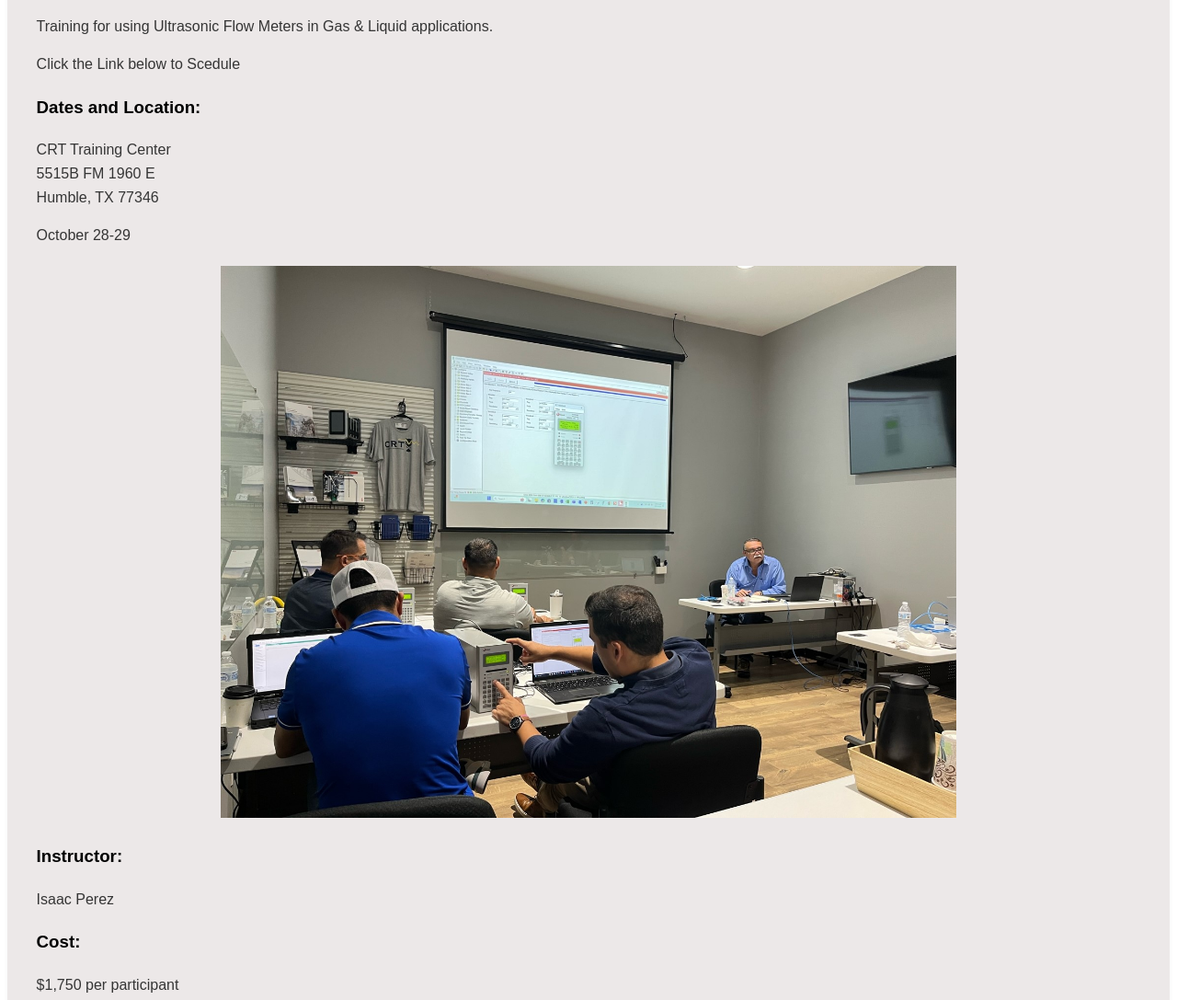
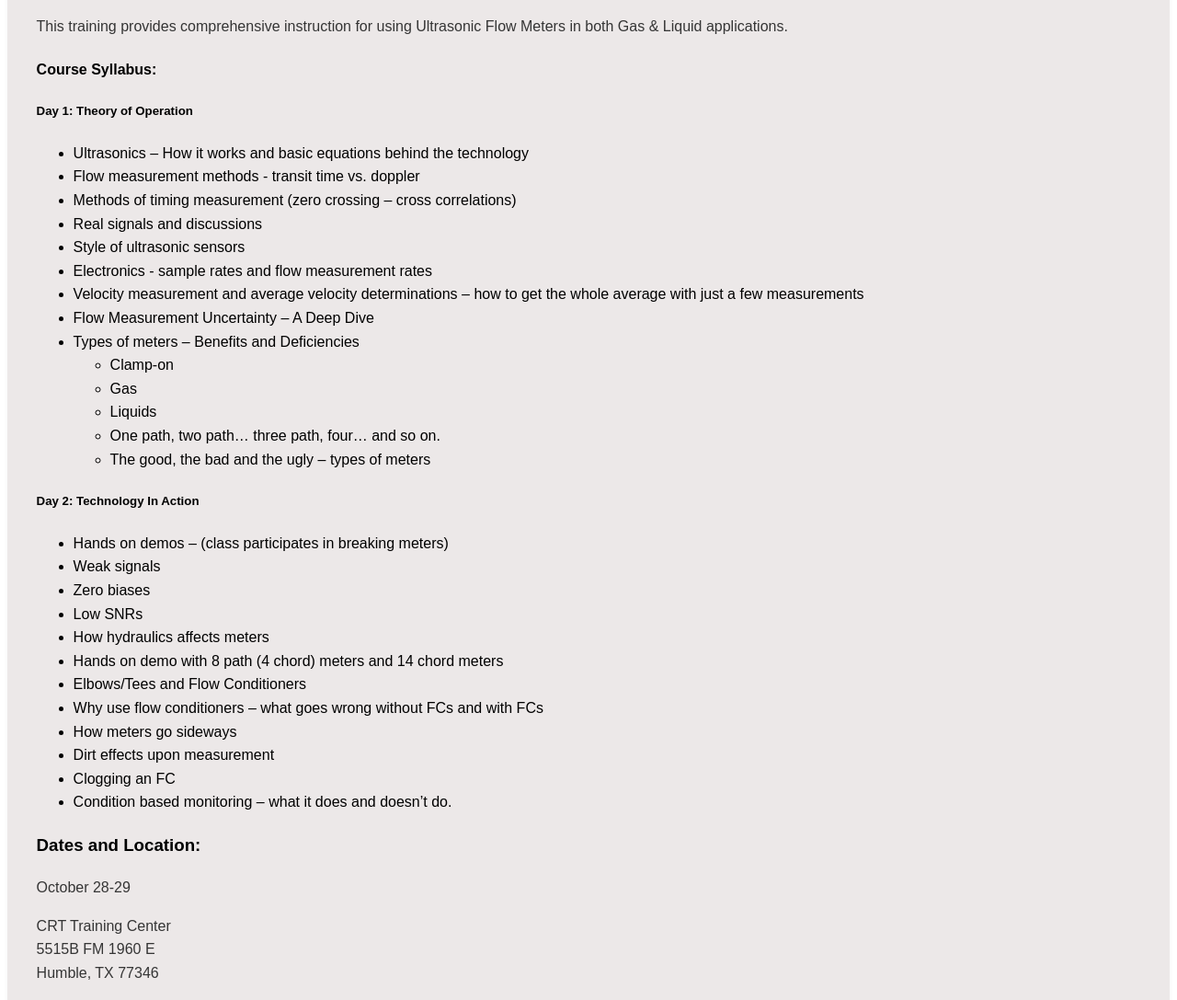
Before and after one commit to Crt-Services/Crt-Services.github.io, a plain HTML site: page training4.html in a window 1280 px wide. Shown: the part 2412-3499 px from the top of the page at 92% size. Drawn offline with Linux system fonts and the light colour scheme.

Commit message:
Update training4.html

```diff
--- a/training4.html
+++ b/training4.html
@@ -100,22 +100,56 @@
     <div class="container">
         <h2 id="ultrasonic-flow-training">Ultrasonic Flow Meters Gas & Liquid Training</h2>
         <h3>Details:</h3>
-            <p> Training for using Ultrasonic Flow Meters in Gas & Liquid applications.
+        <p>This training provides comprehensive instruction for using Ultrasonic Flow Meters in both Gas & Liquid applications.</p>
+
+        <h4>Course Syllabus:</h4>
+        <h5>Day 1: Theory of Operation</h5>
+        <ul>
+            <li>Ultrasonics – How it works and basic equations behind the technology</li>
+            <li>Flow measurement methods - transit time vs. doppler</li>
+            <li>Methods of timing measurement (zero crossing – cross correlations)</li>
+            <li>Real signals and discussions</li>
+            <li>Style of ultrasonic sensors</li>
+            <li>Electronics - sample rates and flow measurement rates</li>
+            <li>Velocity measurement and average velocity determinations – how to get the whole average with just a few measurements</li>
+            <li>Flow Measurement Uncertainty – A Deep Dive</li>
+            <li>Types of meters – Benefits and Deficiencies
+                <ul>
+                    <li>Clamp-on</li>
+                    <li>Gas</li>
+                    <li>Liquids</li>
+                    <li>One path, two path… three path, four… and so on.</li>
+                    <li>The good, the bad and the ugly – types of meters</li>
+                </ul>
+            </li>
+        </ul>
+        <h5>Day 2: Technology In Action</h5>
+        <ul>
+            <li>Hands on demos – (class participates in breaking meters)</li>
+            <li>Weak signals</li>
+            <li>Zero biases</li>
+            <li>Low SNRs</li>
+            <li>How hydraulics affects meters</li>
+            <li>Hands on demo with 8 path (4 chord) meters and 14 chord meters</li>
+            <li>Elbows/Tees and Flow Conditioners</li>
+            <li>Why use flow conditioners – what goes wrong without FCs and with FCs</li>
+            <li>How meters go sideways</li>
+            <li>Dirt effects upon measurement</li>
+            <li>Clogging an FC</li>
+            <li>Condition based monitoring – what it does and doesn’t do.</li>
+        </ul>
+
+        <h3>Dates and Location:</h3>
+        <p>
+            October 28-29
         </p>
-            <p>
-                Click the Link below to Scedule
-            </p>
-            <h3>Dates and Location:</h3>
         <p>
             CRT Training Center <br>
             5515B FM 1960 E <br>
             Humble, TX 77346
         </p>
-            <p>
-                 October 28-29
-            </p>
         <div class="image-container">
-                <img src="IMG_8077.jpeg" alt="Training One Image">
+            <img src="IMG_8077.jpeg" alt="Ultrasonic Flow Training Image">
             </div>
 
         <h3>Instructor:</h3>
@@ -134,7 +168,6 @@
         <a href="https://app.smartsheet.com/b/form/67c3056cdd93457ba7c9b2e59a25c9d4" class="button" target="_blank">Register Now</a>
     </div>
 </main>
-
     <footer>
         <div class="container">
             <p>&copy; 2025 CRT Services. All rights reserved.</p>
```
Lines whose indentation alone changed are shown as unchanged.
